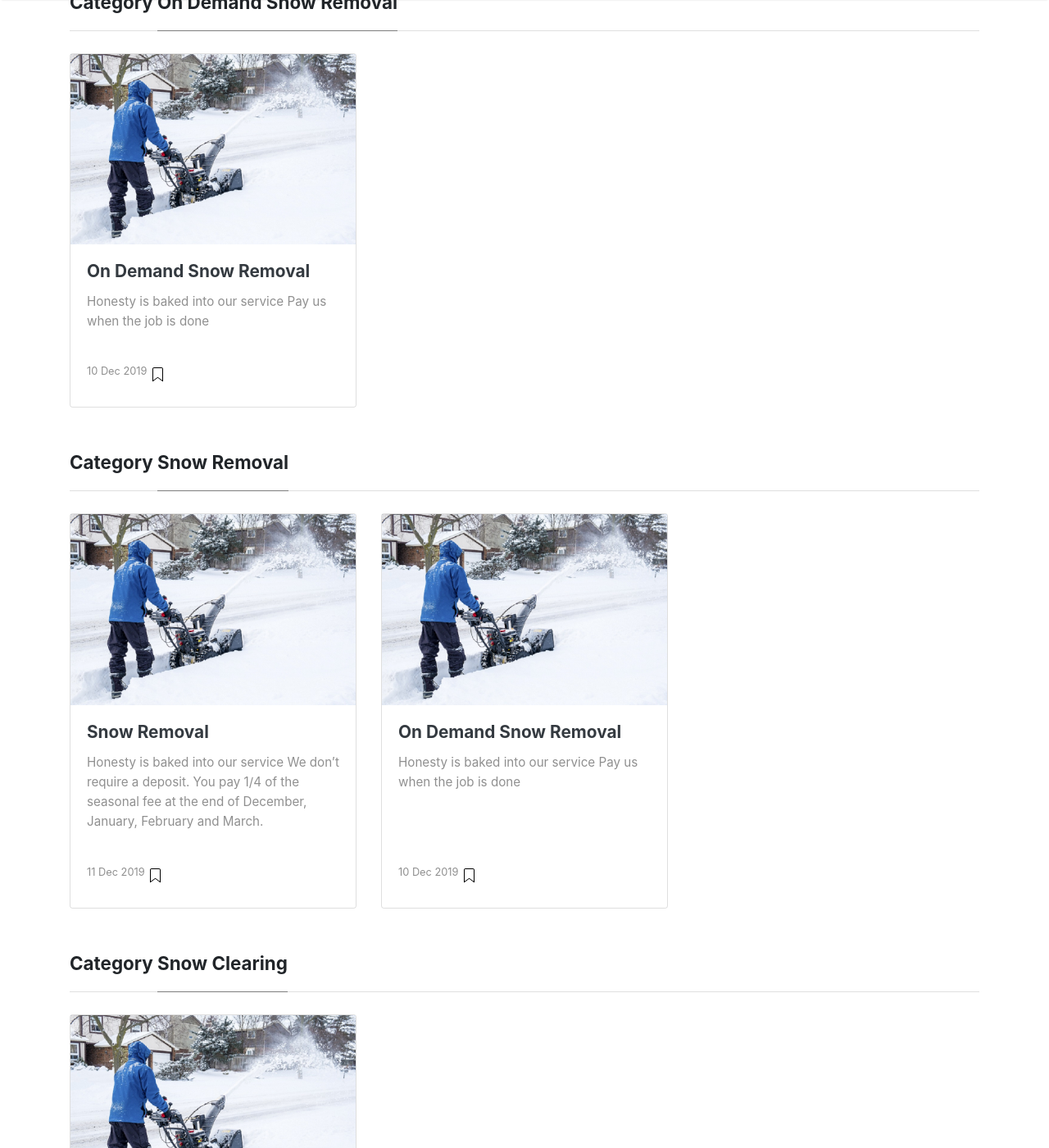
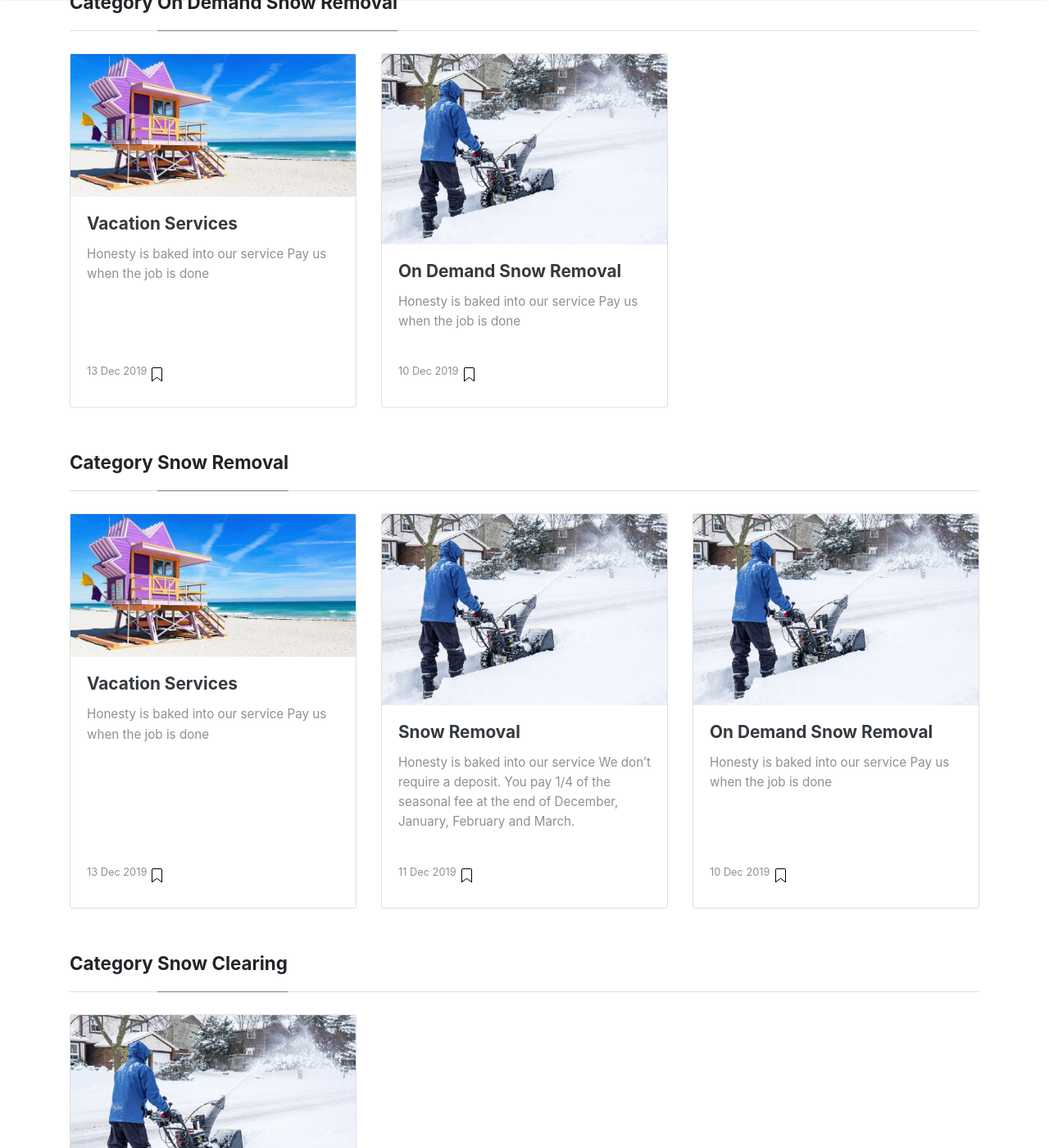
Before and after one commit to tendhome/site, a Jekyll site: the page built from _pages/categories.md, in a window 1280 px wide and 1400 px high, scrolled down 2511 px. Shown: the whole window at 82% size. Built offline with Jekyll 4.4.1, drawn with Linux system fonts in a browser that asks for light colours; nearby versions of some CDN libraries; some of the changed text lies outside the part shown.

Commit message:
vacation

```diff
--- a/_layouts/default.html
+++ b/_layouts/default.html
@@ -61,6 +61,11 @@
                 Home
               </a>
             </li>
+            <li class="nav-item">
+                <a class="nav-link" href="{{ site.baseurl }}/vacation">
+                  Vacation Services
+                </a>
+              </li>
             <li class="nav-item">
               <a class="nav-link" href="{{ site.baseurl }}/snow-removal">
                 Seasonal Snow Removal
--- /dev/null
+++ b/_posts/2019-12-13-vacation.md
@@ -0,0 +1,24 @@
+---
+layout: post
+title:  'Vacation Services'
+categories: [ Vacation, On Demand Snow Removal, Snow Removal]
+image: assets/images/florida1.jpg
+description: "Peace of mind while you are away"
+featured: true
+hidden: true
+---
+
+## Honesty is baked into our service
+Pay us when the job is done
+
+## Service Area
+Generally Etobicoke south of The Westway and Toronto South of Lawrence Ave and West of Keele St, get in touch if you're not quite in this area.
+
+## Vacation Service
+By the week or the month, we can remove snow from your property including vehicles while you're away. We will give you our seasonal price prorated for however many weeks you may be gone.
+
+## Temporary Security Cameras
+We can rent a Nest camera system to you so you can monitor your property fron anywhere on any PC, laptop, phone or tablet
+
+## Take it Easy
+You deserve this. Sit back, have a few drinks, and let us do the hard stuff for you.
```
Also changed, not shown: assets/images/florida1.jpg (added).
